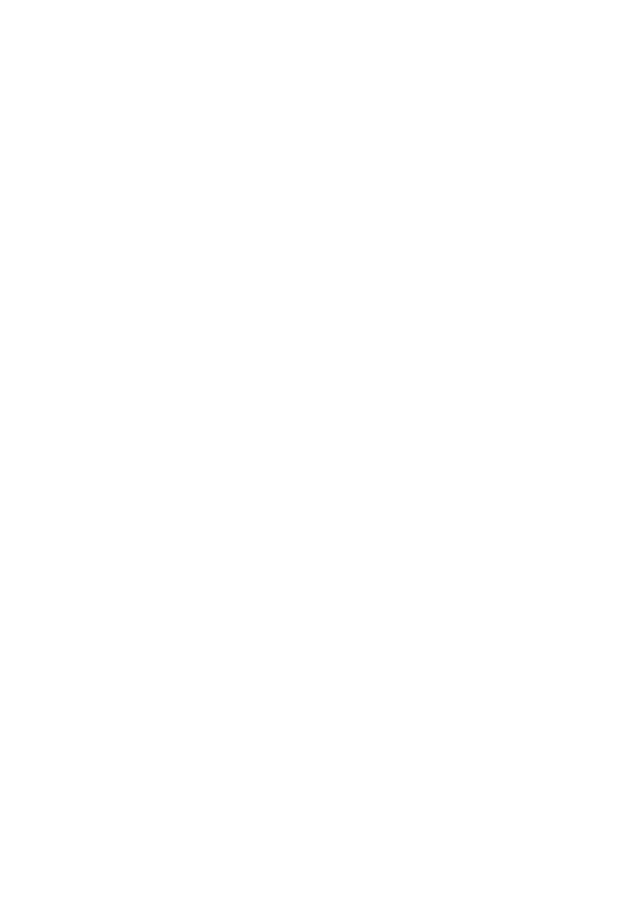
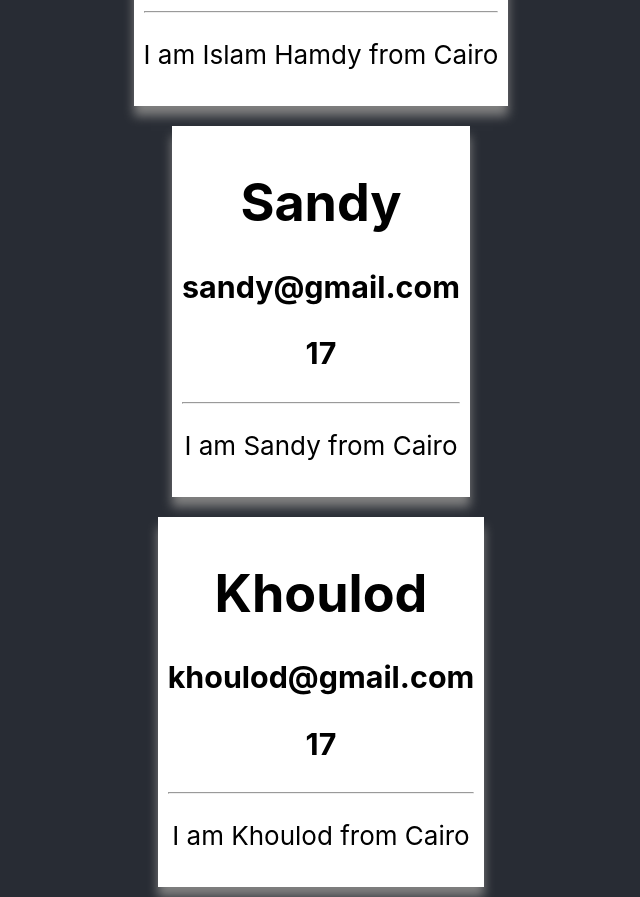
Before and after one commit to Islam412/REACT-Task1---Send-Componets, a React (Create React App) app: page / in a window 1280 px wide. Shown: the part 1960-2857 px from the top of the page, without its empty margins (319-959 px from the left). Before the commit the page ends 1686 px from the top, so only its background shows below. Built offline with nearby package versions, Linux system fonts and the light colour scheme.

Commit message:
create dinamic artical off content

```diff
--- a/package.json
+++ b/package.json
@@ -8,7 +8,7 @@
     "@testing-library/user-event": "^13.5.0",
     "react": "^18.3.1",
     "react-dom": "^18.3.1",
-    "react-scripts": "5.0.1",
+    "react-scripts": "^5.0.1",
     "web-vitals": "^2.1.4"
   },
   "scripts": {
--- a/src/App.js
+++ b/src/App.js
@@ -4,13 +4,20 @@
 
 
 function App() {
+  const fristArtical = 'I am Islam Hamdy from Cairo'
+  const secondArtical = 'I am Sandy from Cairo'
+  const thirdArtical = 'I am Khoulod from Cairo'
   return (
     <div className="App">
       <header className="App-header">
-      <Artical personalName="Islam" email="en.islam@gmail.com" age="23" prograph="Islam will become a softwareengenier around this time, and it will mark the beginning of her studies in Programming university." />
-      <Artical personalName="Hussien" email="dr.hussien@gmail.com" age="17" prograph="Hussien will become a doctor around this time, and it will mark the beginning of her studies in medical university." />
-      <Artical personalName="Ahmed" email="ahmed.hussien@gmail.com" age="17" prograph="Ahmed will become a doctor around this time, and it will mark the beginning of her studies in medical university." />
-      <Artical personalName="Yassmin" email="dr.yassmin@gmail.com" age="17" prograph="Yassmien will become a doctor around this time, and it will mark the beginning of her studies in medical university." />
+      <Artical personalName="Islam" email="en.islam@gmail.com" age="23" content="Islam will become a softwareengenier around this time, and it will mark the beginning of her studies in Programming university." />
+      <Artical personalName="Hussien" email="dr.hussien@gmail.com" age="17" content="Hussien will become a doctor around this time, and it will mark the beginning of her studies in medical university." />
+      <Artical personalName="Ahmed" email="ahmed.hussien@gmail.com" age="17" content="Ahmed will become a doctor around this time, and it will mark the beginning of her studies in medical university." />
+      <Artical personalName="Yassmin" email="dr.yassmin@gmail.com" age="17" content="Yassmien will become a doctor around this time, and it will mark the beginning of her studies in medical university." />
+
+      <Artical personalName="Mahmoud" email="mahmoud@gmail.com" age="17" content= {fristArtical} />
+      <Artical personalName="Sandy" email="sandy@gmail.com" age="17" content= {secondArtical} />
+      <Artical personalName="Khoulod" email="khoulod@gmail.com" age="17" content= {thirdArtical} />
       </header>
     </div>
   );
--- a/src/Artical.js
+++ b/src/Artical.js
@@ -1,4 +1,4 @@
-export default function Artical({ personalName, email, age, prograph }) {
+export default function Artical({ personalName, email, age, content }) {
     return (
         <>
             <div style={{
@@ -16,7 +16,7 @@
                 <h3>{ age }</h3>
 
                 <hr></hr>
-                <p>{ prograph }</p>
+                <p>{ content }</p>
             </div>
         </>
     )
```
Also changed, not shown: 1 other file (tests, documents, lock files or other folders).
